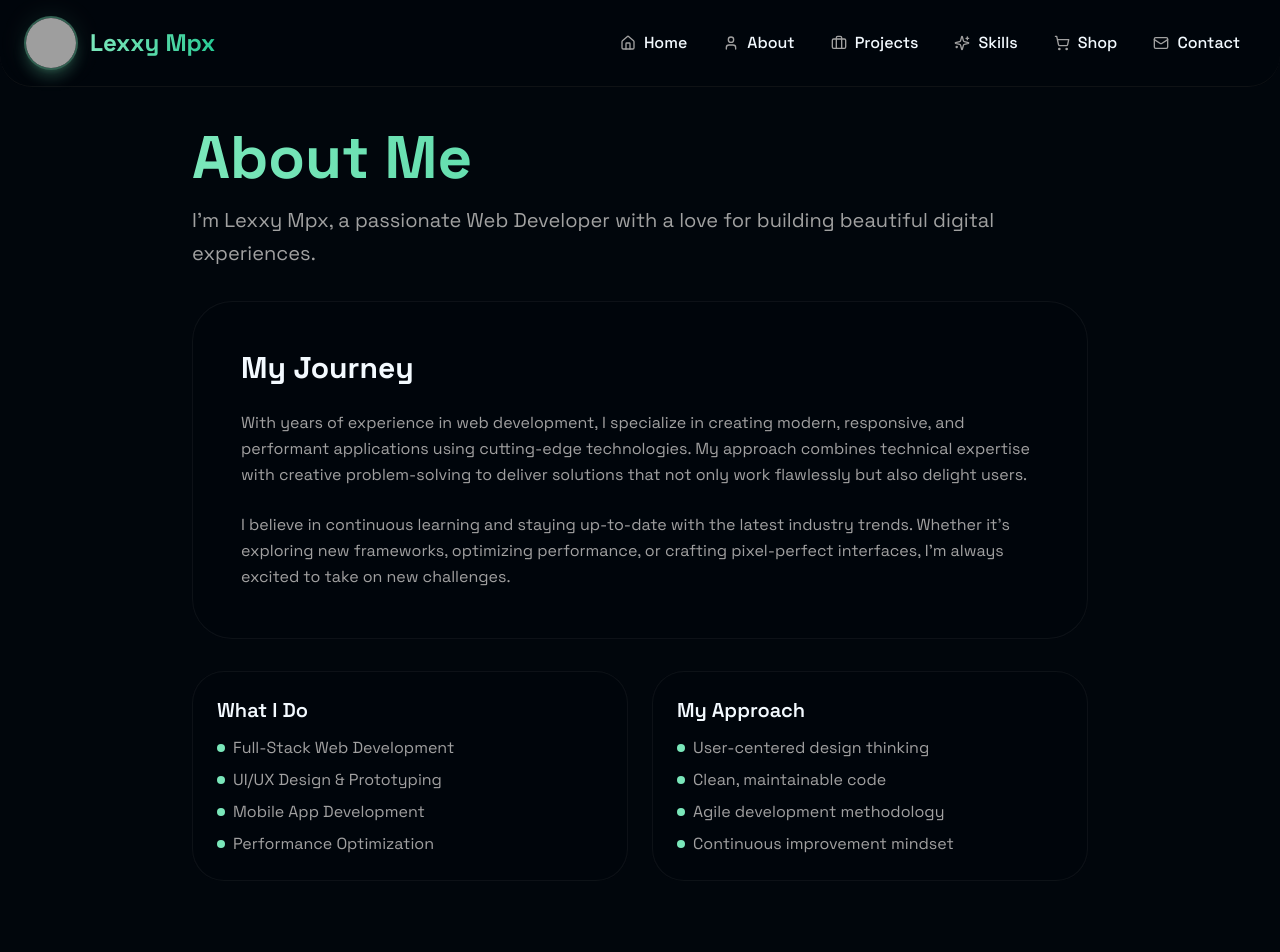
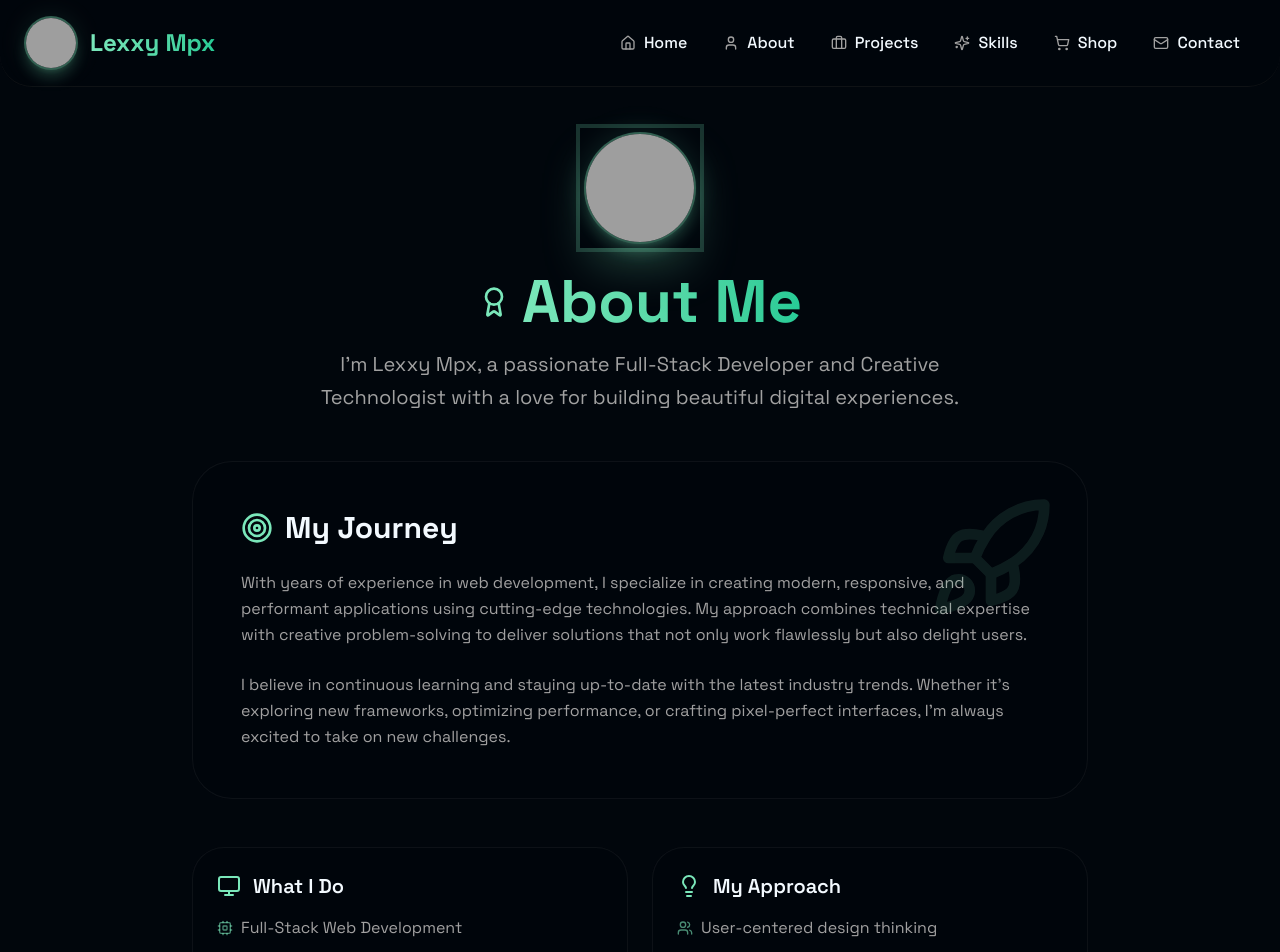
Before and after one commit to everlynnameyhst/chaziporto, a Next.js app: page /about in a window 1280 px wide. Shown: the top 952 px of the page. Built offline with nearby package versions, Linux system fonts and the light colour scheme; grey boxes are pictures that could not be loaded.

Commit message:
Update page.tsx

```diff
--- a/app/about/page.tsx
+++ b/app/about/page.tsx
@@ -9,6 +9,8 @@
 import { Navbar } from "@/components/chazi-navbar"
 import { Footer } from "@/components/chazi-footer"
 import { motion } from "framer-motion"
+import { CircularLogo } from "@/components/chazi-logo"
+import { Award, Target, Rocket, Lightbulb, Users, Monitor, Cpu, Palette } from "lucide-react"
 
 export default function AboutPage() {
   return (
@@ -20,18 +22,30 @@ export default function AboutPage() {
             initial={{ opacity: 0, y: 20 }}
             animate={{ opacity: 1, y: 0 }}
             transition={{ duration: 0.5 }}
-            className="space-y-8"
+            className="space-y-12"
           >
+            <div className="flex flex-col items-center text-center space-y-6">
+              <CircularLogo size={120} className="shadow-2xl shadow-primary/30 ring-4 ring-primary/20 p-1" />
               <div className="space-y-4">
+                <div className="flex items-center justify-center gap-3">
+                  <Award className="w-8 h-8 text-primary" />
                   <h1 className="text-5xl md:text-6xl font-bold text-gradient">About Me</h1>
-              <p className="text-xl text-muted-foreground leading-relaxed">
-                I'm Lexxy Mpx, a passionate Web Developer with a love for building
+                </div>
+                <p className="text-xl text-muted-foreground leading-relaxed max-w-2xl">
+                  I'm Lexxy Mpx, a passionate Full-Stack Developer and Creative Technologist with a love for building
                   beautiful digital experiences.
                 </p>
               </div>
+            </div>
 
-            <div className="glass rounded-[2.5rem] p-8 md:p-12 space-y-6">
+            <div className="glass rounded-[2.5rem] p-8 md:p-12 space-y-6 relative overflow-hidden group">
+              <div className="absolute top-0 right-0 p-8 opacity-10 group-hover:opacity-20 transition-opacity">
+                <Rocket className="w-32 h-32 text-primary" />
+              </div>
+              <div className="flex items-center gap-3">
+                <Target className="w-8 h-8 text-primary" />
                 <h2 className="text-3xl font-bold text-foreground">My Journey</h2>
+              </div>
               <p className="text-muted-foreground leading-relaxed">
                 With years of experience in web development, I specialize in creating modern, responsive, and performant
                 applications using cutting-edge technologies. My approach combines technical expertise with creative
@@ -45,15 +59,18 @@ export default function AboutPage() {
             </div>
 
             <div className="grid md:grid-cols-2 gap-6">
-              <div className="glass rounded-[2rem] p-6 space-y-3">
+              <div className="glass rounded-[2rem] p-6 space-y-4">
+                <div className="flex items-center gap-3">
+                  <Monitor className="w-6 h-6 text-primary" />
                   <h3 className="text-xl font-semibold text-foreground">What I Do</h3>
+                </div>
                 <ul className="space-y-2 text-muted-foreground">
                   <li className="flex items-center gap-2">
-                    <span className="w-2 h-2 rounded-full bg-primary" />
+                    <Cpu className="w-4 h-4 text-primary/60" />
                     Full-Stack Web Development
                   </li>
                   <li className="flex items-center gap-2">
-                    <span className="w-2 h-2 rounded-full bg-primary" />
+                    <Palette className="w-4 h-4 text-primary/60" />
                     UI/UX Design & Prototyping
                   </li>
                   <li className="flex items-center gap-2">
@@ -67,11 +84,14 @@ export default function AboutPage() {
                 </ul>
               </div>
 
-              <div className="glass rounded-[2rem] p-6 space-y-3">
+              <div className="glass rounded-[2rem] p-6 space-y-4">
+                <div className="flex items-center gap-3">
+                  <Lightbulb className="w-6 h-6 text-primary" />
                   <h3 className="text-xl font-semibold text-foreground">My Approach</h3>
+                </div>
                 <ul className="space-y-2 text-muted-foreground">
                   <li className="flex items-center gap-2">
-                    <span className="w-2 h-2 rounded-full bg-primary" />
+                    <Users className="w-4 h-4 text-primary/60" />
                     User-centered design thinking
                   </li>
                   <li className="flex items-center gap-2">
```
Lines whose indentation alone changed are shown as unchanged.
